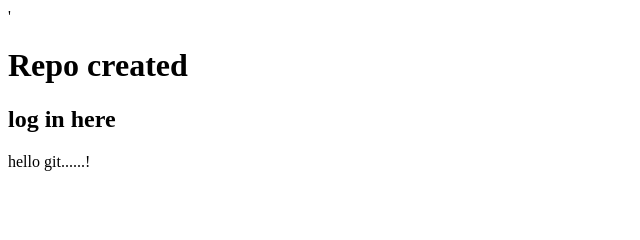
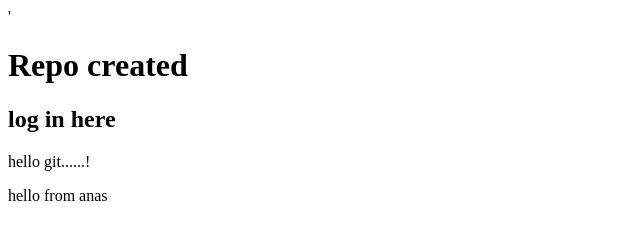
Before and after one commit to Testgitl/demogit, a plain HTML site: page index.html in a window 1280 px wide. Shown: the whole page, without its empty margins (0-640 px from the left). Drawn offline with Linux system fonts and the light colour scheme.

Commit message:
Update index.html

```diff
--- a/index.html
+++ b/index.html
@@ -9,6 +9,7 @@
     <h1>Repo created</h1>
     <h2>log in here</h2>
     <p>hello git......!</p>
+    <p>hello from anas</p>
 </body>
 
 </html>
```
